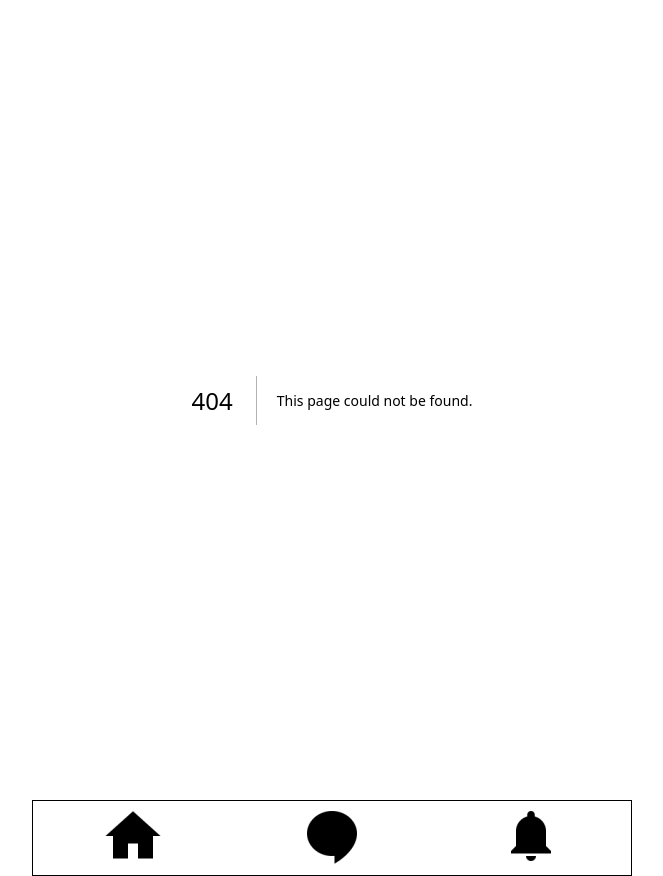
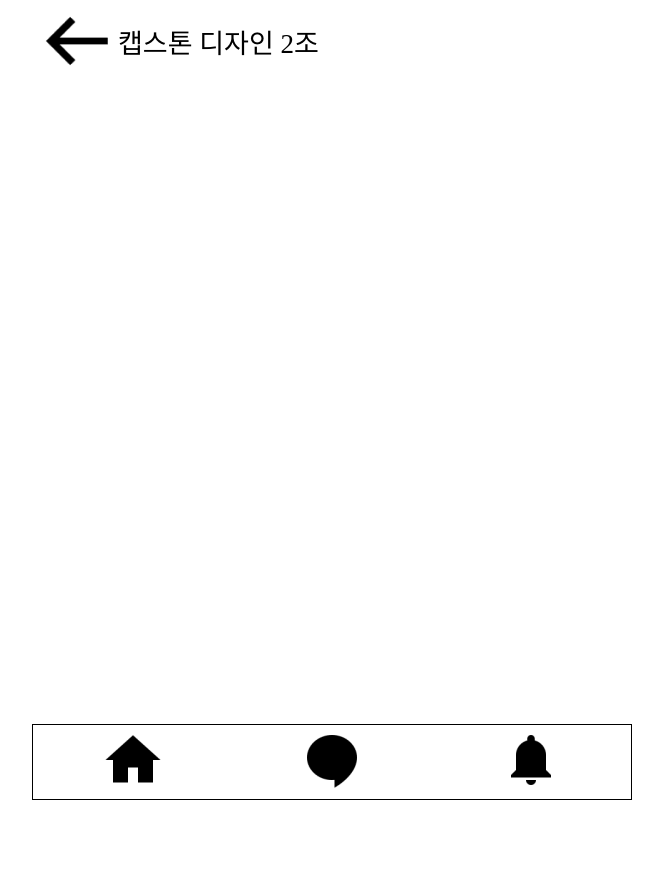
Before and after one commit to soma-baekgu/A-Maker-FE, a Next.js app: page /chatroom in a window 1280 px wide. Before the commit this address had no page. Shown: the whole page, without its empty margins (308-971 px from the left). After the commit the page ends 800 px from the top, so only its background shows below. Built offline with nearby package versions, Linux system fonts and the light colour scheme.

Commit message:
feat: 채팅방 상단바 component 구현

```diff
--- /dev/null
+++ b/src/app/_component/TopBar2.tsx
@@ -0,0 +1,16 @@
+import styles from './topBar2.module.css';
+import Image from "next/image";
+
+type Props = {
+    title: string,
+    onBack?: () => void,
+}
+
+export default function TopBar2({title, onBack}: Props) {
+    return (
+        <div className={styles.component}>
+            <Image className={styles.backButton} src="/button/back.png" alt="back" width={82} height={82} onClick={onBack}/>
+            <div className={styles.title}>{title}</div>
+        </div>
+    );
+}
--- /dev/null
+++ b/src/app/_component/topBar2.module.css
@@ -0,0 +1,16 @@
+.component {
+    display: flex;
+    height: 82px;
+    flex-direction: row;
+    align-items: center;
+    padding-left: 4px;
+    padding-right: 4px;
+}
+
+.backButton:hover {
+    opacity: 0.8;
+}
+
+.title {
+    font-size: 27px;
+}
--- /dev/null
+++ b/src/app/chatroom/page.module.css
@@ -0,0 +1,2 @@
+.page{
+}
--- /dev/null
+++ b/src/app/chatroom/page.tsx
@@ -0,0 +1,18 @@
+"use client";
+
+import styles from './page.module.css';
+import TopBar2 from "@/app/_component/TopBar2";
+
+export default function Page() {
+    const title: string = '캡스톤 디자인 2조';
+
+    const onBack = () => {
+        console.log('뒤로가기');
+    }
+
+    return (
+        <div className={styles.page}>
+            <TopBar2 title={title} onBack={onBack}/>
+        </div>
+    );
+}
--- a/src/app/task/page.tsx
+++ /dev/null
@@ -1,5 +0,0 @@
-export default function Task(){
-    return(
-        <>task</>
-    );
-}
```
Also changed, not shown: public/button/back.png (added), src/app/chatroom/_component/ChatInput.tsx (added), src/app/chatroom/_component/ChatMessage.tsx (added), src/app/chatroom/_component/chatInput.module.css (added), src/app/chatroom/_component/chatMessage.module.css (added).
